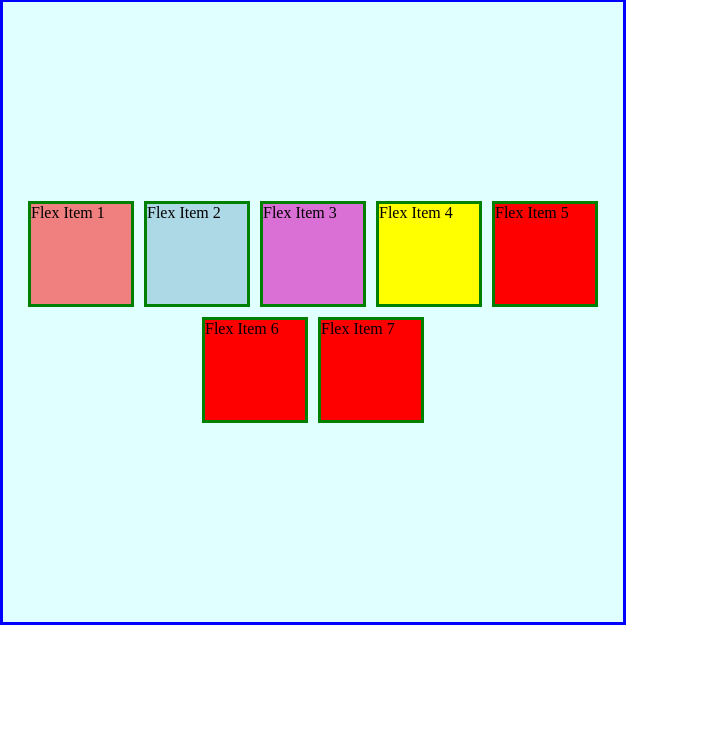
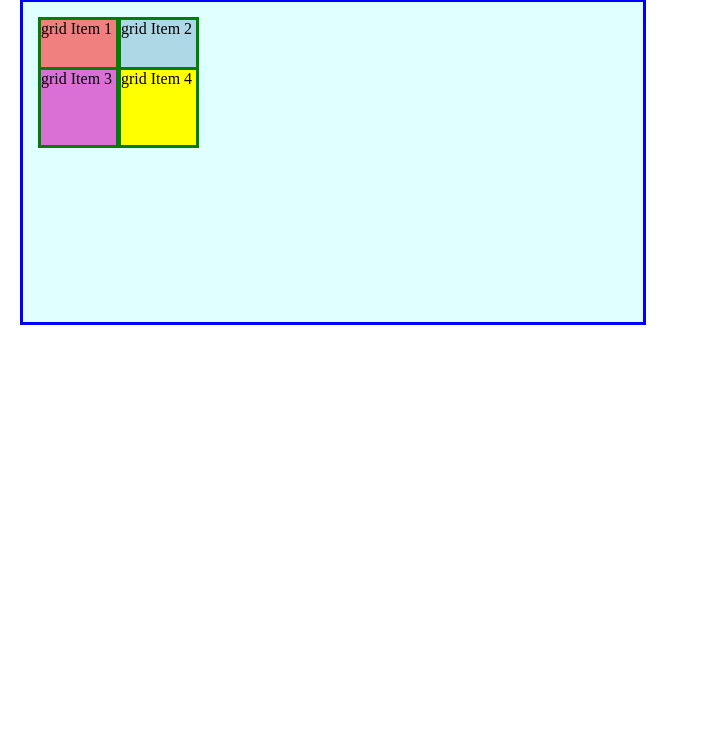
Before and after one commit to PreshaShrestha4/Frontend-learning-I, a plain HTML site: page Learning css/floatdirection.html in a window 1280 px wide. Shown: the part 58-800 px from the top of the page, without its empty margins (0-709 px from the left). Drawn offline with Linux system fonts and the light colour scheme.

Commit message:
Add css floatdirection  file

```diff
--- a/Learning css/floatdirection.html
+++ b/Learning css/floatdirection.html
@@ -11,55 +11,76 @@
       }
       #heading {
         text-align: left;
-        margin: 10px;
+        /* margin: 10px; */
       }
       .box {
-        height: 100px;
-        width: 100px;
+        height: 75px;
+        width: 75px;
         border: 3px solid green;
         margin: 5px;
+        flex-grow: 2;
       }
       #container {
-        height: 600px;
+        height: 300px;
         width: 600px;
         padding: 10px;
+        margin: 20px;
         border: 3px solid blue;
         background-color: lightcyan;
-        display: flex;
+        /* display: flex; */
         /* flex-direction: row-reverse;
         flex-direction: row; */
-        justify-content: center;
-        flex-wrap: wrap;
-        align-items: center;
-        align-content: center;
+        /* justify-content: center; */
+        /* flex-wrap: wrap; */
+        /* align-items: center; */
+        /* align-content: center; */
+        display: grid;
+        grid-template-columns: 80px 100px;
+        grid-template-rows: 50px 100px;
       }
       #box1 {
         background-color: lightcoral;
+        /* order: 2; */
+        grid-row: 1/2;
+        grid-column: 1/2;
       }
       #box2 {
         background-color: lightblue;
+        /* align-self: flex-end; */
+        /* flex-shrink: 0.5; */
+        /* flex-grow: 2; */
+        /* order: 1; */
+        grid-row: 1/2;
+        grid-column: 2/2;
       }
       #box3 {
         background-color: orchid;
+        /* order: 4; */
+        grid-row: 2/2;
+        grid-column: 1/2;
       }
       #box4 {
         background-color: yellow;
+        /* order: 3; */
+        grid-row: 2/2;
+        grid-column: 2/2;
       }
-      #box5 {
+      /* #box5 {
         background-color: red;
-      }
+      } */
     </style>
   </head>
   <body>
     <h1 id="heading">Flex Container</h1>
     <div id="container">
-      <div id="box1" class="box">Flex Item 1</div>
+      <!-- <div id="box1" class="box">Flex Item 1</div>
       <div id="box2" class="box">Flex Item 2</div>
       <div id="box3" class="box">Flex Item 3</div>
-      <div id="box4" class="box">Flex Item 4</div>
-      <div id="box5" class="box">Flex Item 5</div>
-      <div id="box5" class="box">Flex Item 6</div>
-      <div id="box5" class="box">Flex Item 7</div>
+      <div id="box4" class="box">Flex Item 4</div> -->
+      <div id="box1" class="box">grid Item 1</div>
+      <div id="box2" class="box">grid Item 2</div>
+      <div id="box3" class="box">grid Item 3</div>
+      <div id="box4" class="box">grid Item 4</div>
     </div>
   </body>
 </html>
```
